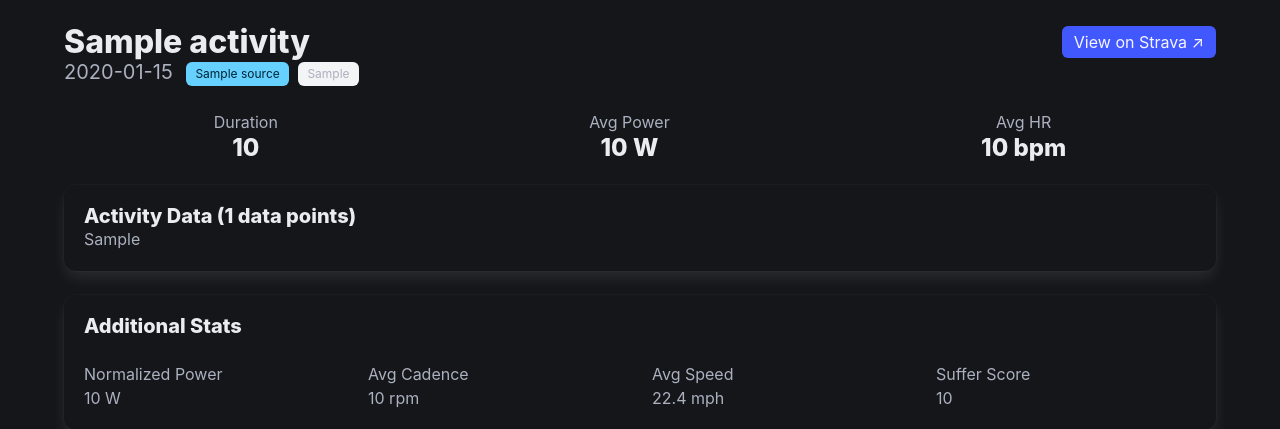
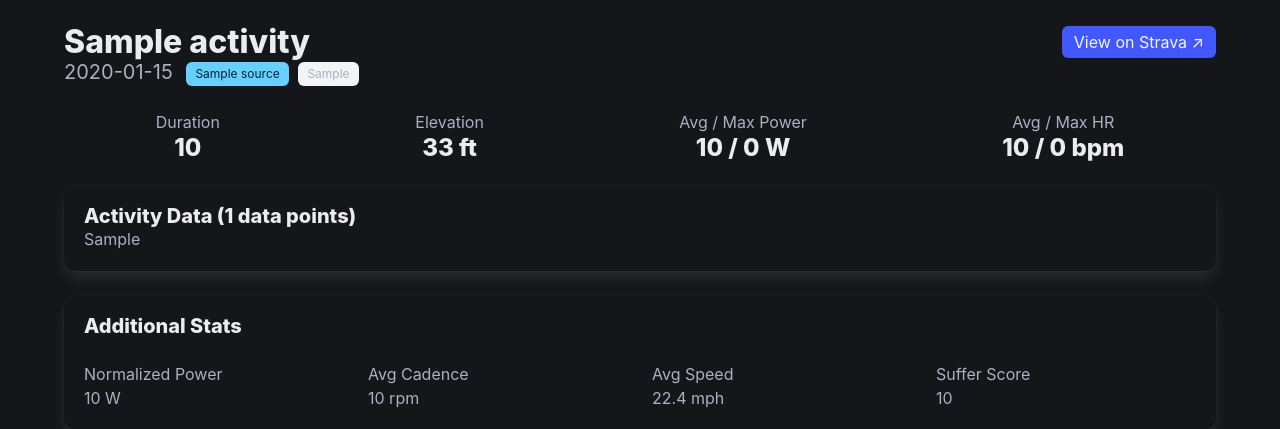
Before and after one commit to bradmontgomery/streben, a FastAPI app: template app/templates/activity_detail.html in a window 1280 px wide. Shown: the part 124-553 px from the top of the page. Run offline with FastAPI, Linux system fonts and the light colour scheme; the template is opened without the code that fills it: most values are stand-ins (such as "Sample title", 1, 10 or a date in 2020).

Commit message:
Consolidate activity detail stats: combine power/HR pairs, add elevation
Merge Avg Power + Max Power into single "Avg / Max Power" display,
same for HR. Add elevation (elev_high - elev_low in feet) between
Distance and Power.

Co-Authored-By: Claude Opus 4.6 <noreply@anthropic.com>

```diff
--- a/app/templates/activity_detail.html
+++ b/app/templates/activity_detail.html
@@ -47,35 +47,27 @@
         </div>
     </div>
     {% endif %}
-    {% if activity.average_watts %}
+    {% if activity.elev_high is not none and activity.elev_low is not none %}
     <div class="level-item has-text-centered">
         <div>
-            <p class="heading">Avg Power</p>
-            <p class="title is-4">{{ "%.0f"|format(activity.average_watts) }} W</p>
+            <p class="heading">Elevation</p>
+            <p class="title is-4">{{ "%.0f"|format((activity.elev_high - activity.elev_low) * 3.28084) }} ft</p>
         </div>
     </div>
     {% endif %}
-    {% if activity.max_watts %}
+    {% if activity.average_watts or activity.max_watts %}
     <div class="level-item has-text-centered">
         <div>
-            <p class="heading">Max Power</p>
-            <p class="title is-4">{{ "%.0f"|format(activity.max_watts) }} W</p>
+            <p class="heading">Avg / Max Power</p>
+            <p class="title is-4">{{ "%.0f"|format(activity.average_watts or 0) }} / {{ "%.0f"|format(activity.max_watts or 0) }} W</p>
         </div>
     </div>
     {% endif %}
-    {% if activity.average_heartrate %}
+    {% if activity.average_heartrate or activity.max_heartrate %}
     <div class="level-item has-text-centered">
         <div>
-            <p class="heading">Avg HR</p>
-            <p class="title is-4">{{ "%.0f"|format(activity.average_heartrate) }} bpm</p>
-        </div>
-    </div>
-    {% endif %}
-    {% if activity.max_heartrate %}
-    <div class="level-item has-text-centered">
-        <div>
-            <p class="heading">Max HR</p>
-            <p class="title is-4">{{ "%.0f"|format(activity.max_heartrate) }} bpm</p>
+            <p class="heading">Avg / Max HR</p>
+            <p class="title is-4">{{ "%.0f"|format(activity.average_heartrate or 0) }} / {{ "%.0f"|format(activity.max_heartrate or 0) }} bpm</p>
         </div>
     </div>
     {% endif %}
```
